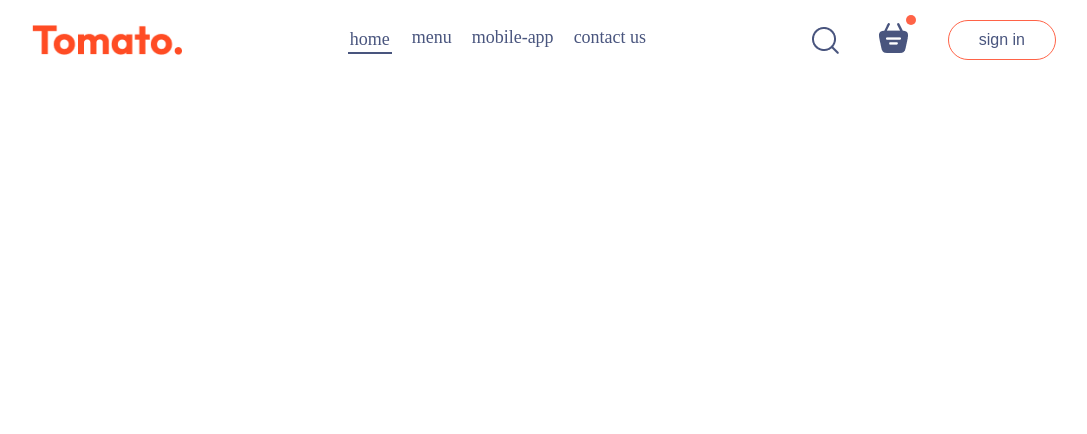
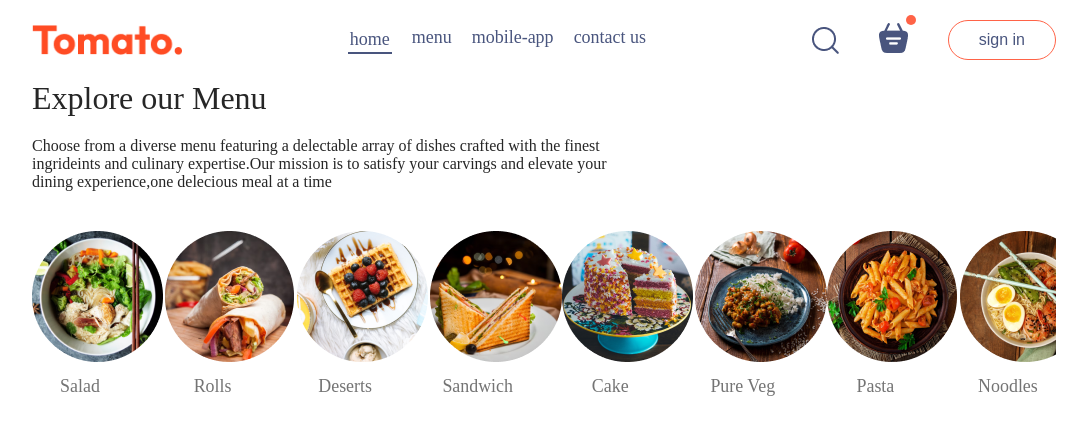
Before and after one commit to Ayush202Patel/tomatoPractice, a React (Vite) app in the folder practice/: page / in a window 1280 px wide. Shown: the top 434 px of the page, without its empty margins (96-1183 px from the left). Built offline with nearby package versions, Linux system fonts and the light colour scheme.

Commit message:
Your commit message

```diff
--- a/practice/src/pages/Home/Home.jsx
+++ b/practice/src/pages/Home/Home.jsx
@@ -6,7 +6,7 @@ const Home = () => {
   return (
     <div>
       {/* <Header /> */}
-      {/* <ExploreMenu /> */}
+      <ExploreMenu />
     </div>
   );
 };
```
